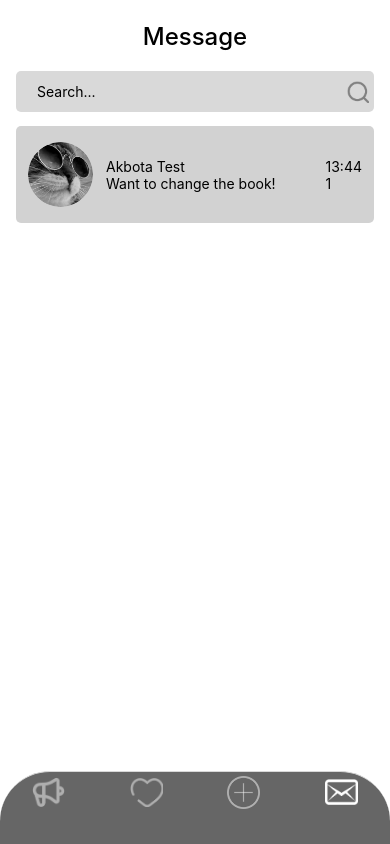
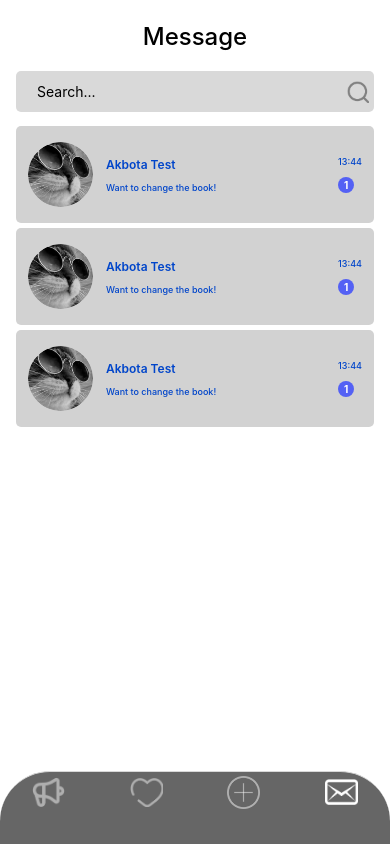
Before and after one commit to bari-bir/book-crossing, a React Native app: screen /Message in a window 390 px wide. Built offline with nearby package versions, Linux system fonts and the light colour scheme.

Commit message:
feat(Message): add Message

```diff
--- a/src/screens/Message.tsx
+++ b/src/screens/Message.tsx
@@ -19,14 +19,44 @@ export const Message = () => {
                 <View style={styles.contentWrapper}>
                     <Image style={styles.userProfileImage} source={ProfileImage} />
                     <View>
-                        <Text>Akbota Test</Text>
-                        <Text>Want to change the book!</Text>
+                        <Text style={styles.userNameText}>Akbota Test</Text>
+                        <Text style={styles.userDescr}>Want to change the book!</Text>
                     </View>
                 </View>
                 <View>
-                    <Text>13:44</Text>
+                    <Text style={styles.userDescr}>13:44</Text>
+                    <View style={styles.notification}>
+                        <Text style={styles.notificationText}>1</Text>
+                    </View>
+                </View>
+            </View>
+            <View style={styles.contentBlock}>
+                <View style={styles.contentWrapper}>
+                    <Image style={styles.userProfileImage} source={ProfileImage} />
                     <View>
-                        <Text>1</Text>
+                        <Text style={styles.userNameText}>Akbota Test</Text>
+                        <Text style={styles.userDescr}>Want to change the book!</Text>
+                    </View>
+                </View>
+                <View>
+                    <Text style={styles.userDescr}>13:44</Text>
+                    <View style={styles.notification}>
+                        <Text style={styles.notificationText}>1</Text>
+                    </View>
+                </View>
+            </View>
+            <View style={styles.contentBlock}>
+                <View style={styles.contentWrapper}>
+                    <Image style={styles.userProfileImage} source={ProfileImage} />
+                    <View>
+                        <Text style={styles.userNameText}>Akbota Test</Text>
+                        <Text style={styles.userDescr}>Want to change the book!</Text>
+                    </View>
+                </View>
+                <View>
+                    <Text style={styles.userDescr}>13:44</Text>
+                    <View style={styles.notification}>
+                        <Text style={styles.notificationText}>1</Text>
                     </View>
                 </View>
             </View>
@@ -60,6 +90,7 @@ const styles = StyleSheet.create({
         alignItems: "center",
         flexDirection: "row",
         justifyContent: "space-between",
+        marginBottom: 5,
     },
     contentWrapper: {
         display: "flex",
@@ -72,4 +103,32 @@ const styles = StyleSheet.create({
         height: 65,
         borderRadius: 100,
     },
+    userNameText: {
+        fontSize: 12,
+        fontWeight: "600",
+        lineHeight: 15,
+        marginBottom: 11,
+        color: "#0045CA",
+    },
+    userDescr: {
+        fontSize: 9,
+        fontWeight: "500",
+        lineHeight: 10,
+        color: "#0045CA",
+    },
+    notification: {
+        width: 16,
+        height: 16,
+        borderRadius: 100,
+        backgroundColor: "#5461F4",
+        display: "flex",
+        alignItems: "center",
+        justifyContent: "center",
+        marginTop: 10,
+    },
+    notificationText: {
+        color: "#fff",
+        fontSize: 10,
+        fontWeight: "700",
+    },
 })
```
